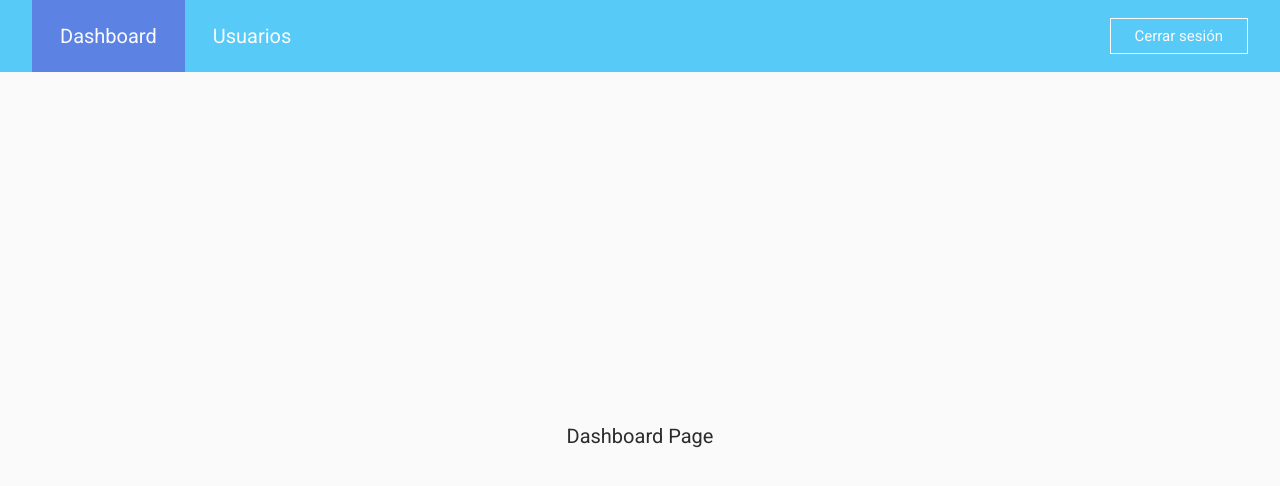
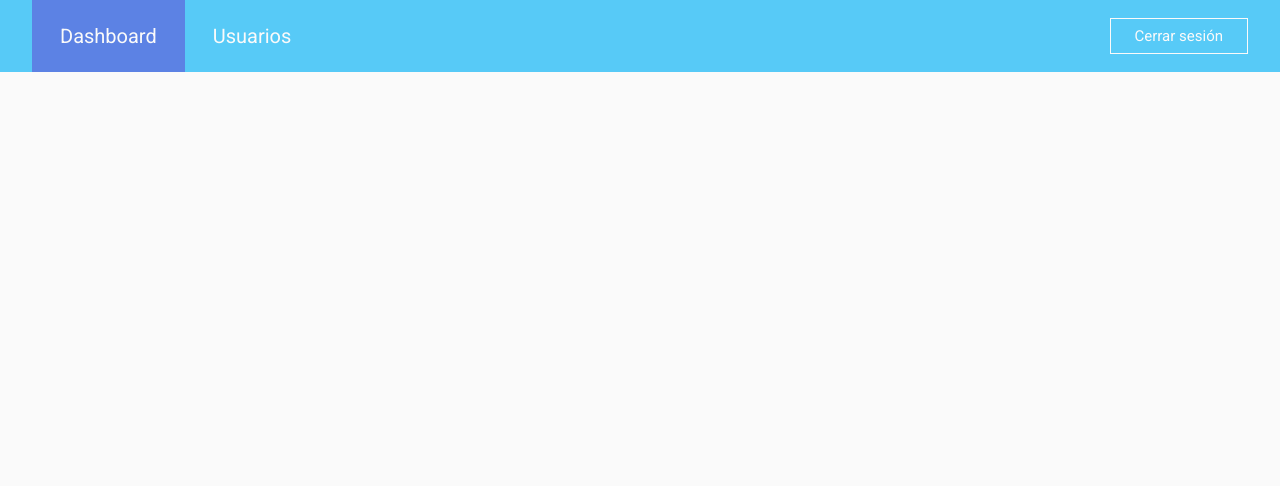
Before and after one commit to ediazjz/bwl-test, a Next.js app: page /dashboard in a window 1280 px wide. Shown: the top 486 px of the page. Built offline with nearby package versions, Linux system fonts and the light colour scheme; no server answers.

Commit message:
Add Dashboard Layout
Fix main padding

```diff
--- a/pages/dashboard.jsx
+++ b/pages/dashboard.jsx
@@ -1,10 +1,23 @@
+import Head from 'next/head'
+
 import { Layout } from "../components";
+import styles from '../styles/Dashboard.module.css'
 
 export default function Dashboard() {
   return (
     <Layout>
-      <div>
-        Dashboard Page
+      <Head>
+        <title>Dashboard | BWL Test</title>
+      </Head>
+
+      <div className={styles.grid}>
+        <div className={styles.weather}></div>
+        <div className={styles.selectedCountry}></div>
+        <div className={styles.pendingTasks}></div>
+        <div className={styles.completedTasks}></div>
+        <div className={styles.time}></div>
+        <div className={styles.timeZones}></div>
+        <div className={styles.countries}></div>
       </div>
     </Layout>
   )
--- /dev/null
+++ b/styles/Dashboard.module.css
@@ -0,0 +1,53 @@
+.grid {
+  width: 100%;
+  height: 100%;
+  display: grid;
+  grid-template-areas:
+    "countries countries"
+    "weather selectedCountry"
+    "time timeZones"
+    "pendingTasks completedTasks";
+  gap: 1rem;
+}
+.grid > * {
+  width: 100%;
+  height: 100%;
+}
+
+.weather {
+  grid-area: weather;
+}
+.selectedCountry {
+  grid-area: selectedCountry;
+}
+.pendingTasks {
+  grid-area: pendingTasks;
+}
+.completedTasks {
+  grid-area: completedTasks;
+}
+.time {
+  grid-area: time;
+}
+.timeZones {
+  grid-area: timeZones;
+}
+.countries {
+  grid-area: countries;
+}
+
+@media only screen and (min-width: 768px) {
+  .grid {
+    gap: 1.5rem;
+  }
+}
+
+@media only screen and (min-width: 992px) {
+  .grid {
+    grid-template-areas:
+      "weather weather selectedCountry selectedCountry countries"
+      "pendingTasks pendingTasks time time countries"
+      "completedTasks completedTasks timeZones timeZones countries";
+    gap: 2rem;
+  }
+}
--- a/styles/Layout.module.css
+++ b/styles/Layout.module.css
@@ -30,8 +30,8 @@
 /* Main */
 .main {
   height: 100vh;
-  padding-top: 1.5rem;
-  padding-bottom: 1.5rem;
+  padding-top: 1.5rem !important;
+  padding-bottom: 1.5rem !important;
   display: flex;
   justify-content: center;
   align-items: center;
@@ -46,8 +46,8 @@ header + .main {
   }
 
   .main {
-    padding-top: 2rem;
-    padding-bottom: 2rem;
+    padding-top: 2rem !important;
+    padding-bottom: 2rem !important;
   }
   header + .main {
     height: calc(100vh - 62px);
@@ -60,8 +60,8 @@ header + .main {
   }
 
   .main {
-    padding-top: 2.5rem;
-    padding-bottom: 2.5rem;
+    padding-top: 2.5rem !important;
+    padding-bottom: 2.5rem !important;
   }
   header + .main {
     height: calc(100vh - 72px);
```
